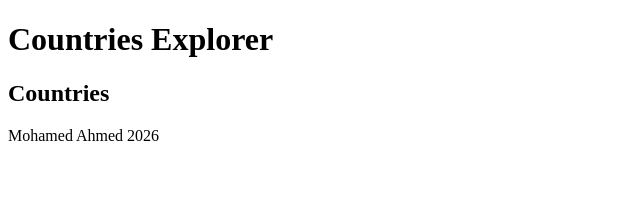
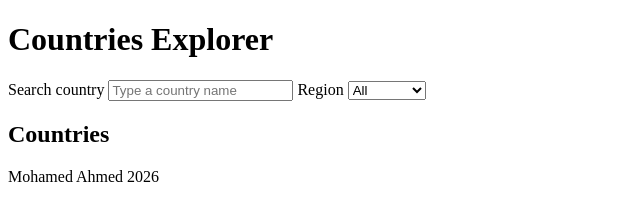
Before and after one commit to Mohamedahmed-fe/countries-explorer, a plain HTML site: page index.html in a window 1280 px wide. Shown: the whole page, without its empty margins (0-640 px from the left). Drawn offline with Linux system fonts and the light colour scheme.

Commit message:
Add search form and region select

```diff
--- a/index.html
+++ b/index.html
@@ -10,6 +10,18 @@
 
     <header>
         <h1>Countries Explorer</h1>
+       <form>
+         <label for="search">Search country</label>
+        <input type="search" id="search" placeholder="Type a country name">
+        <label for="Region">Region</label>
+        <select id="Region">
+        <option>All</option>
+        <option>Africa</option>
+        <option>Asia</option>
+        <option>Europe</option>
+        <option>Americas</option>
+        </select>
+       </form>
     </header>
 
     <main>
```
